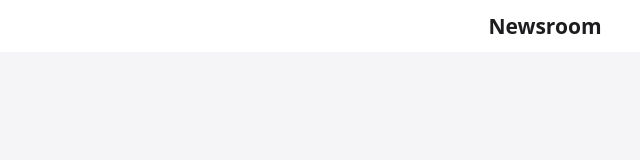
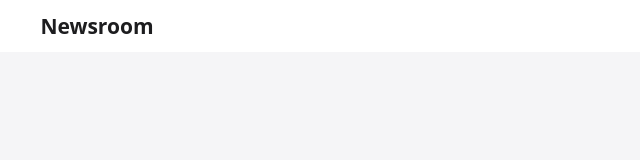
Before and after one commit to ReonaImagawa/Globe-Cup-2024, a plain HTML site: page index.html in a window 1280 px wide. Shown: the whole page, without its empty margins (95-735 px from the left). Drawn offline with Linux system fonts and the light colour scheme.

Commit message:
Nav Bar left align

```diff
--- a/index.html
+++ b/index.html
@@ -4,7 +4,7 @@
     <meta charset="UTF-8" />
     <meta http-equiv="X-UA-Compatible" content="IE=edge" />
     <meta name="viewport" content="width=device-width, initial-scale=1.0" />
-    <meta name="theme-color" content="#f5f5f7" />
+    <meta name="theme-color" content="#ffffff" />
     <meta name="apple-mobile-web-app-capable" content="yes" />
     <meta name="apple-mobile-web-app-status-bar-style" content="green" />
     <meta name="apple-mobile-web-app-title" content="FreeCodeCamp" />
--- a/style.css
+++ b/style.css
@@ -12,7 +12,7 @@ body {
     Oxygen, Ubuntu, Cantarell, "Open Sans", "Helvetica Neue", sans-serif;
 }
 
-nav ul .title {
+nav, ul, .title {
   background-color: white;
   height: 52px;
   z-index: 300;
@@ -30,3 +30,10 @@ nav ul .title {
   color: #1d1d1f;
   -webkit-font-smoothing: antialiased;
 }
+
+.title {
+  position: absolute;
+  left: 0px;
+  width: 30%;
+  padding: 10px;
+}
```
